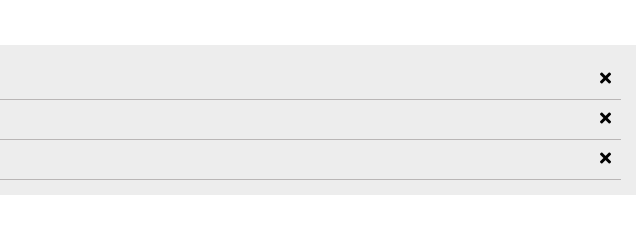
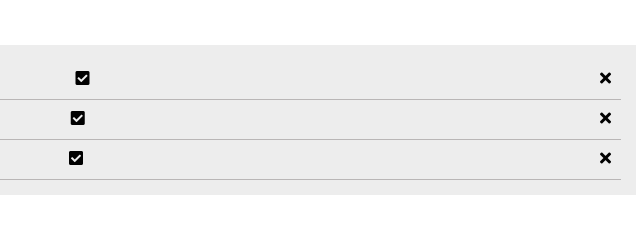
Before and after one commit to elmurie/vue-todolist, a plain HTML site: page index.html in a window 1280 px wide. Shown: the part 194-428 px from the top of the page, 604-1244 px from the left. Drawn offline with nearby package versions, Linux system fonts and the light colour scheme.

Commit message:
add checkmark and status change

```diff
--- a/index.html
+++ b/index.html
@@ -37,6 +37,7 @@
                     <ul v-if="tasks.length > 0" class="todos-list">
                         <li v-for="(task, index) in tasks" :key="index" >
                             <div class="taskName" :class="checkStatus(tasks[index])">{{tasks[index].taskName}}</div>
+                            <i class="fas fa-check-square" @click="changeStatus(tasks[index])"></i>
                             <i class="fas fa-times" @click="removeTask(index)"></i>
                         </li>
                     </ul>
--- a/js/main.js
+++ b/js/main.js
@@ -44,6 +44,12 @@ const app = new Vue( {
             } else {
                 return "notDone";
             }
+        },
+
+        changeStatus : function(element) {
+            if ( element.isDone == false ) {
+                element.isDone = true;
+            }
         }
     },
 });
```
